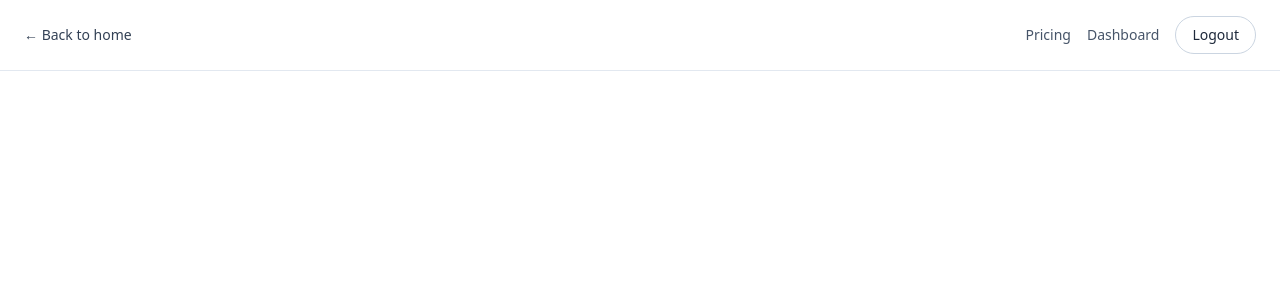
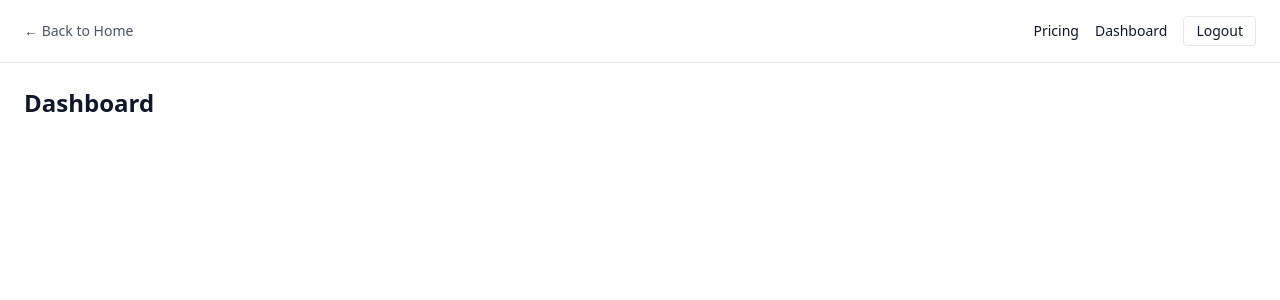
Before and after one commit to luckyluciano04/24_hr_receptionist, a Next.js app: page /dashboard in a window 1280 px wide. Shown: the top 300 px of the page. Built offline with nearby package versions, Linux system fonts and the light colour scheme; no server answers.

Commit message:
fix: dashboard layout + page export

```diff
--- /dev/null
+++ b/app/dashboard/layout.tsx
@@ -0,0 +1,34 @@
+import Link from "next/link";
+
+export default function DashboardLayout({
+  children,
+}: {
+  children: React.ReactNode;
+}) {
+  return (
+    <div className="min-h-screen bg-white text-slate-900">
+      <header className="flex items-center justify-between border-b px-6 py-4">
+        <Link href="/" className="text-sm font-medium text-gray-600 hover:text-black">
+          ← Back to Home
+        </Link>
+
+        <div className="flex items-center gap-4 text-sm">
+          <Link href="/pricing" className="hover:text-black">
+            Pricing
+          </Link>
+          <Link href="/dashboard" className="hover:text-black">
+            Dashboard
+          </Link>
+          <Link
+            href="/api/auth/logout"
+            className="border px-3 py-1 rounded hover:bg-gray-100"
+          >
+            Logout
+          </Link>
+        </div>
+      </header>
+
+      <main className="p-6">{children}</main>
+    </div>
+  );
+}
--- a/app/dashboard/page.tsx
+++ b/app/dashboard/page.tsx
@@ -1,34 +1,7 @@
-import Link from "next/link";
-
-export default function DashboardLayout({
-  children,
-}: {
-  children: React.ReactNode;
-}) {
+export default function DashboardPage() {
   return (
-    <div className="min-h-screen bg-white text-slate-950">
-      <header className="flex items-center justify-between border-b border-slate-200 px-6 py-4">
-        <Link href="/" className="text-sm font-medium text-slate-700 hover:text-slate-950">
-          ← Back to home
-        </Link>
-
-        <div className="flex items-center gap-4 text-sm">
-          <Link href="/pricing" className="text-slate-600 hover:text-slate-950">
-            Pricing
-          </Link>
-          <Link href="/dashboard" className="text-slate-600 hover:text-slate-950">
-            Dashboard
-          </Link>
-          <Link
-            href="/api/auth/logout"
-            className="rounded-full border border-slate-300 px-4 py-2 font-medium text-slate-800 hover:bg-slate-50"
-          >
-            Logout
-          </Link>
-        </div>
-      </header>
-
-      <main>{children}</main>
+    <div>
+      <h1 className="text-2xl font-semibold">Dashboard</h1>
     </div>
   );
 }
```
